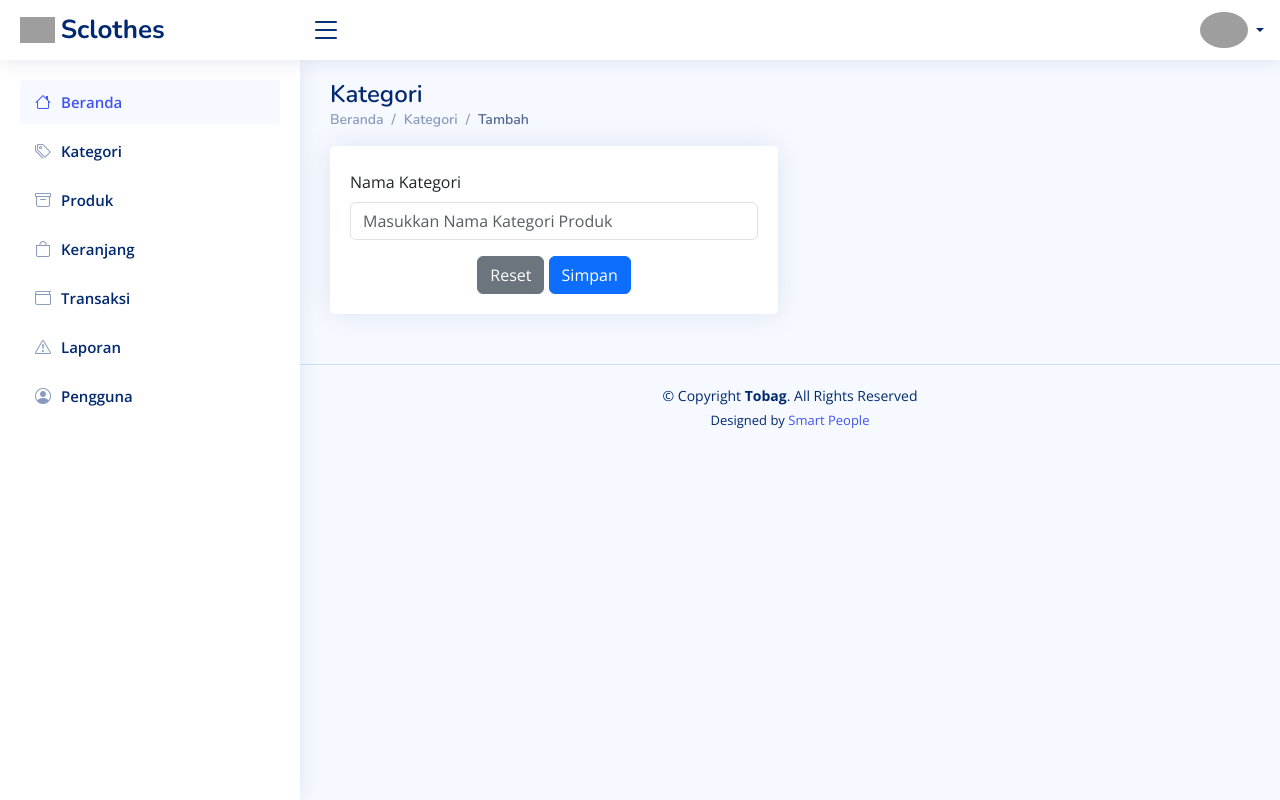
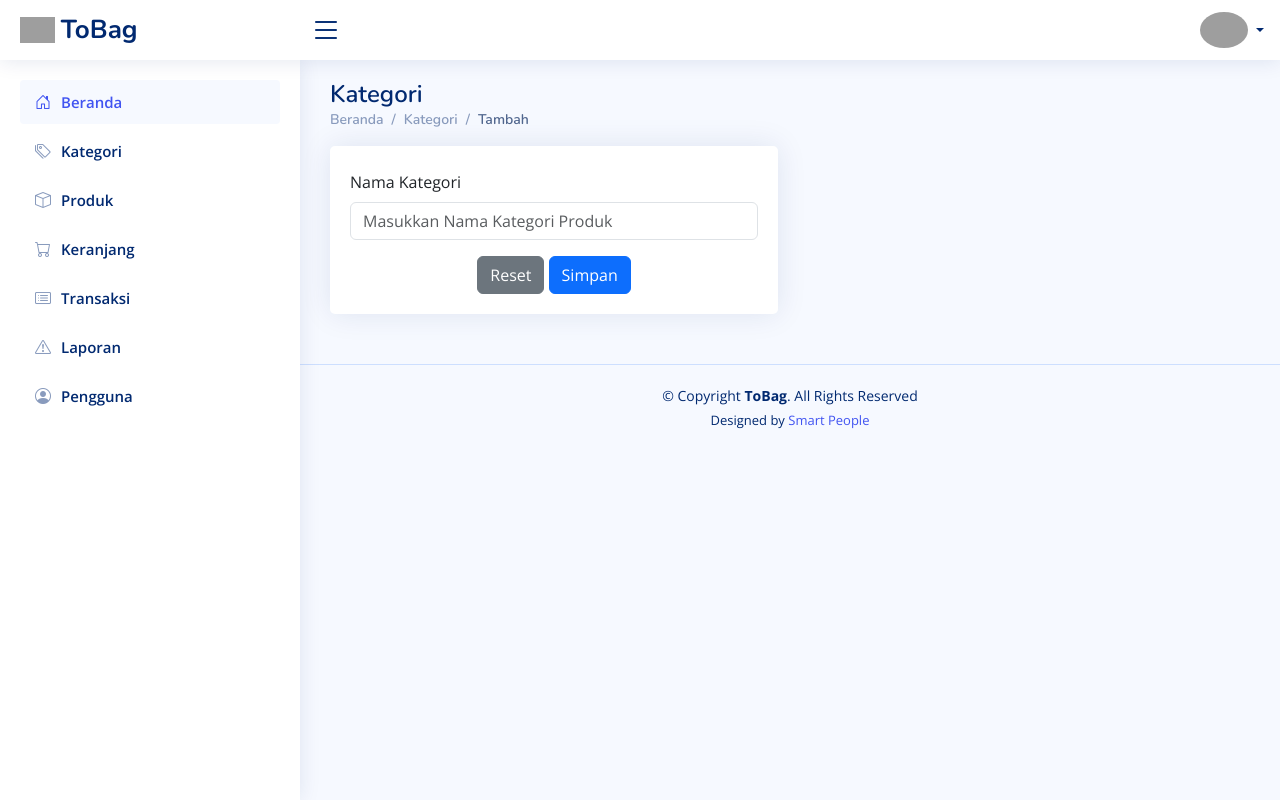
Before and after one commit to bagusjiran/tobag, a PHP site: page /admin/t.kategori.php in a window 1280 px wide. Run offline with PHP 8.4, Linux system fonts and the light colour scheme; some libraries are stand-ins or nearby versions; grey boxes are pictures that could not be loaded.

Commit message:
Update t.kategori.php

```diff
--- a/admin/t.kategori.php
+++ b/admin/t.kategori.php
@@ -29,7 +29,7 @@ if (isset($_POST['simpan'])) {
   <meta charset="utf-8">
   <meta content="width=device-width, initial-scale=1.0" name="viewport">
 
-  <title>Kategori - Sclothes Admin</title>
+  <title>Kategori - ToBag Admin</title>
   <meta content="" name="description">
   <meta content="" name="keywords">
 
@@ -70,7 +70,7 @@ if (isset($_POST['simpan'])) {
     <div class="d-flex align-items-center justify-content-between">
       <a href="index.html" class="logo d-flex align-items-center">
         <img src="assets/img/logo.png" alt="">
-        <span class="d-none d-lg-block">Sclothes</span>
+        <span class="d-none d-lg-block">ToBag</span>
       </a>
       <i class="bi bi-list toggle-sidebar-btn"></i>
     </div><!-- End Logo -->
@@ -80,7 +80,7 @@ if (isset($_POST['simpan'])) {
         <li class="nav-item dropdown pe-3">
 
           <a class="nav-link nav-profile d-flex align-items-center pe-0" href="#" data-bs-toggle="dropdown">
-            <img src="assets/img/ytta.jpg" alt="Profile" class="rounded-circle">
+            <img src="assets/img/logo.png" alt="Profile" class="rounded-circle">
             <span class="d-none d-md-block dropdown-toggle ps-2"></span>
           </a><!-- End Profile Iamge Icon -->
 
@@ -114,7 +114,7 @@ if (isset($_POST['simpan'])) {
 
       <li class="nav-item">
         <a class="nav-link " href="index.php">
-          <i class="bi bi-house"></i>
+          <i class="bi bi-house-door"></i>
           <span>Beranda</span>
         </a>
       </li><!-- End Beranda Nav -->
@@ -128,21 +128,21 @@ if (isset($_POST['simpan'])) {
 
       <li class="nav-item">
         <a class="nav-link collapsed" href="produk.php">
-          <i class="bi bi-archive"></i>
+          <i class="bi bi-box"></i>
           <span>Produk</span>
         </a>
       </li><!-- End Produk Page Nav -->
 
       <li class="nav-item">
         <a class="nav-link collapsed" href="keranjang.php">
-          <i class="bi bi-bag"></i>
+          <i class="bi bi-cart"></i>
           <span>Keranjang</span>
         </a>
       </li><!-- End Keranjang Page Nav -->
 
       <li class="nav-item">
         <a class="nav-link collapsed" href="transaksi.php">
-          <i class="bi bi-wallet"></i>
+          <i class="bi bi-card-list"></i>
           <span>Transaksi</span>
         </a>
       </li><!-- End Transaksi Page Nav -->
@@ -207,7 +207,7 @@ if (isset($_POST['simpan'])) {
   <!-- ======= Footer ======= -->
   <footer id="footer" class="footer">
     <div class="copyright">
-      &copy; Copyright <strong><span>Tobag</span></strong>. All Rights Reserved
+      &copy; Copyright <strong><span>ToBag</span></strong>. All Rights Reserved
     </div>
     <div class="credits">
       <!-- All the links in the footer should remain intact. -->
```
